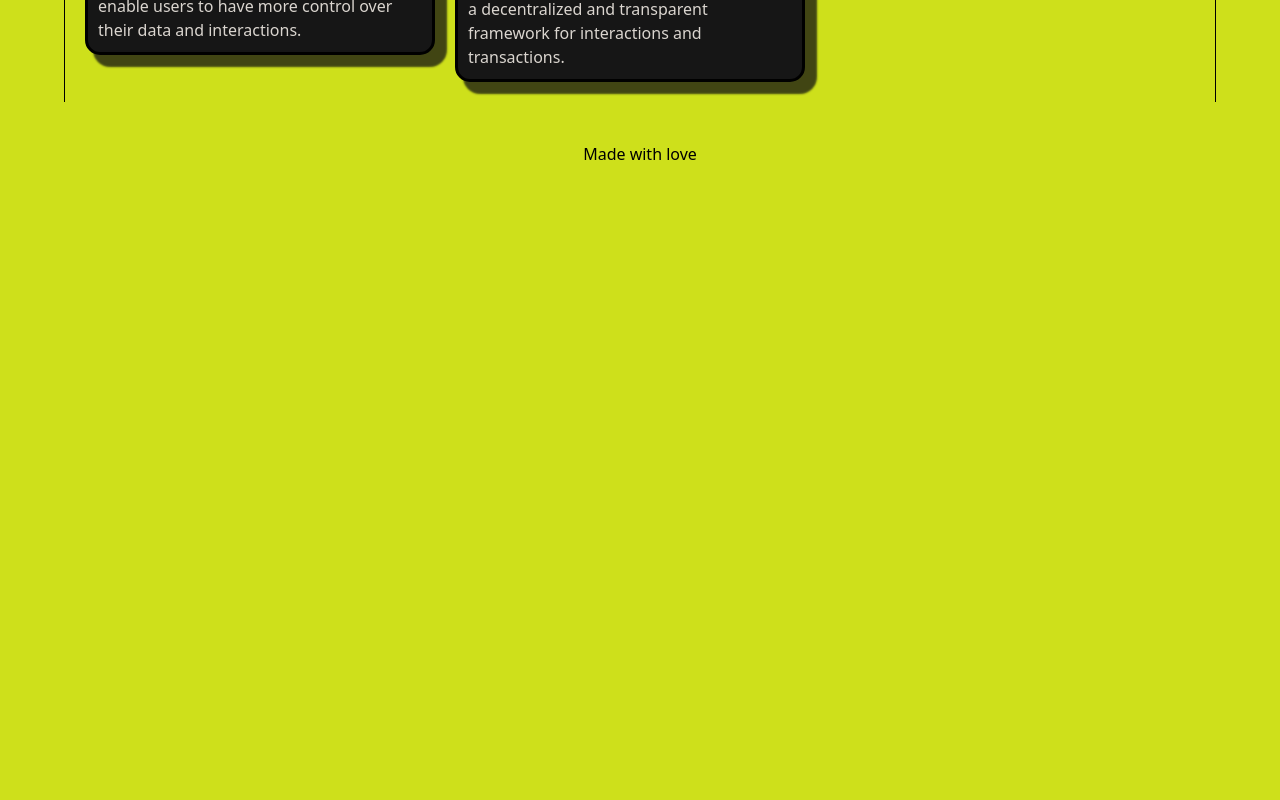
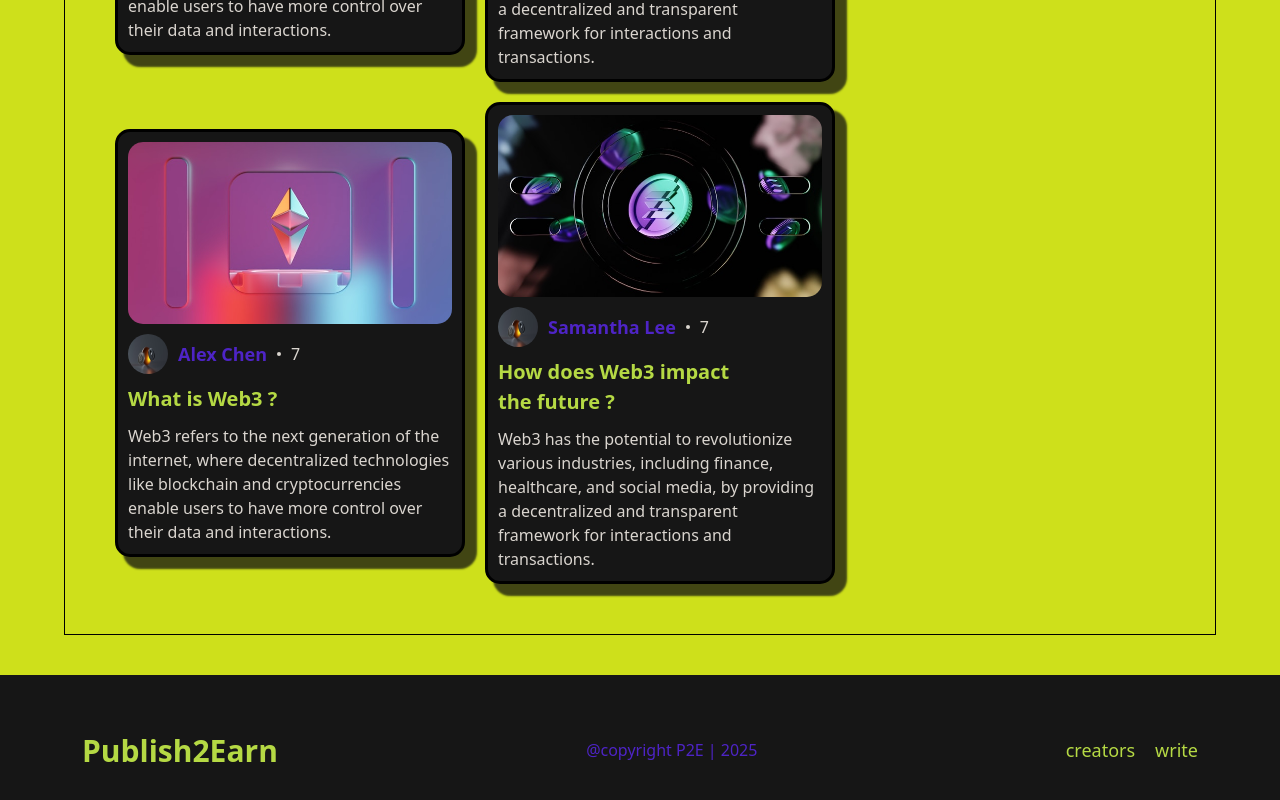
Before and after one commit to raazymuhd1/Publish2Earn, a Next.js app: page / in a window 1280 px wide. Shown: the part 2397-3197 px from the top of the page. Before the commit the page ends 2689 px from the top, so only its background shows below. Built offline with nearby package versions, Linux system fonts and the light colour scheme.

Commit message:
completed footer section

```diff
--- a/src/app/page.tsx
+++ b/src/app/page.tsx
@@ -2,7 +2,7 @@ import { Hero, AllPosts } from "@/components"
 
 export default function Home() {
   return (
-    <div className="w-[90%] mx-auto h-full border-l-[1.5px] border-r-[1.5px] border-line p-[20px]">
+    <div className="w-[90%] mx-auto h-full border-l-[1.5px] border-r-[1.5px] border-b-[1.5px] border-line p-[20px]">
       <Hero />
        <AllPosts />
     </div>
--- a/src/components/footer/Footer.tsx
+++ b/src/components/footer/Footer.tsx
@@ -1,9 +1,24 @@
 import React from 'react'
+import Link from "next/link"
+import { footerMenuList } from "@/constants"
 
 const Footer = () => {
   return (
-    <div className="h-[150px] mt-[40px]">
-        <h2 className="text-center"> Made with love </h2>
+    <div className="h-[150px] w-full mt-[40px] bg-extra p-[20px]">
+
+        <div className="w-[90%] mx-auto h-full flex items-center justify-between">
+          <h2 className="text-[20px] md:text-[30px] font-extrabold text-main"> Publish2Earn </h2>
+          <p className="text-extra3"> @copyright P2E | 2025 </p>
+          <aside className="flex items-center gap-[20px]">
+              { footerMenuList.map(menu => (
+                <Link
+                  className="font-medium text-[16px] md:text-[18px] text-main lowercase"
+                  href={menu.url} key={menu.id}> {menu.title} </Link>
+              ))
+              }
+          </aside>
+        </div>
+
     </div>
   )
 }
--- a/src/components/posts/AllPosts.tsx
+++ b/src/components/posts/AllPosts.tsx
@@ -37,7 +37,7 @@ const AllPosts = () => {
 
         <h5 className="mt-[30px] font-normal"> result for <strong> #Ethereum </strong> found <strong> 100 </strong> </h5>
 
-        <article className="mt-[40px]">
+        <article className="mt-[40px] p-[30px]">
             <h4 className="font-bold text-[16px] md:text-[20px] lg:text-[25px]"> Post Tags: </h4>
             <aside className="flex items-center gap-[15px] flex-wrap mt-[20px]">
                 { postTags.map(tags => (
--- a/src/components/userProfile/Profile.tsx
+++ b/src/components/userProfile/Profile.tsx
@@ -3,14 +3,10 @@ import { useState, useReducer } from 'react'
 import Image from "next/image"
 import profile from "@/assets/images/profile-test.jpg"
 import { profileTabs } from "@/constants"
+import { Tabs } from "@/types"
 
-interface Tabs {
-  id: number;
-  title: string;
-  isActive: boolean;
-}
 
-function tabsReducer(state, action) {
+function tabsReducer(state: Tabs[], action) {
 
      switch (action.type) {
           case "setActiveTabs":
--- a/src/constants/index.ts
+++ b/src/constants/index.ts
@@ -1,7 +1,9 @@
+// dummies images
 import solanaPict from "@/assets/images/solana-img.jpg";
 import EthPict from "@/assets/images/eth-img.jpg";
 import profilePict from "@/assets/images/profile-test.jpg";
 import guerilla from "@/assets/images/guerrillabuzz.jpg"
+import { Tabs } from "@/types"
 
 const navLists = [
     { id: 0, value: "Stories", url: "/stories" },
@@ -63,13 +65,18 @@ const relatedContents = [
 ]
 
 // dummy tabs on profile page
-const profileTabs = [
+const profileTabs: Tabs[] = [
     { id: 0, title: "My Posts", isActive: false },
     { id: 1, title: "Liked Posts", isActive: false },
+]
+
+const footerMenuList = [
+  { id: 0, title: "Creators", url: "/creators" },
+  { id: 1, title: "Write", url: "/write" },
 ]
 
 export {
     navLists, postTags, relatedContents,
     dummyPosts, dummyMustRead, dummyEditorsPick,
-    profileTabs,userDetailTabs, rewards
+    profileTabs,userDetailTabs, rewards, footerMenuList
 }
```
